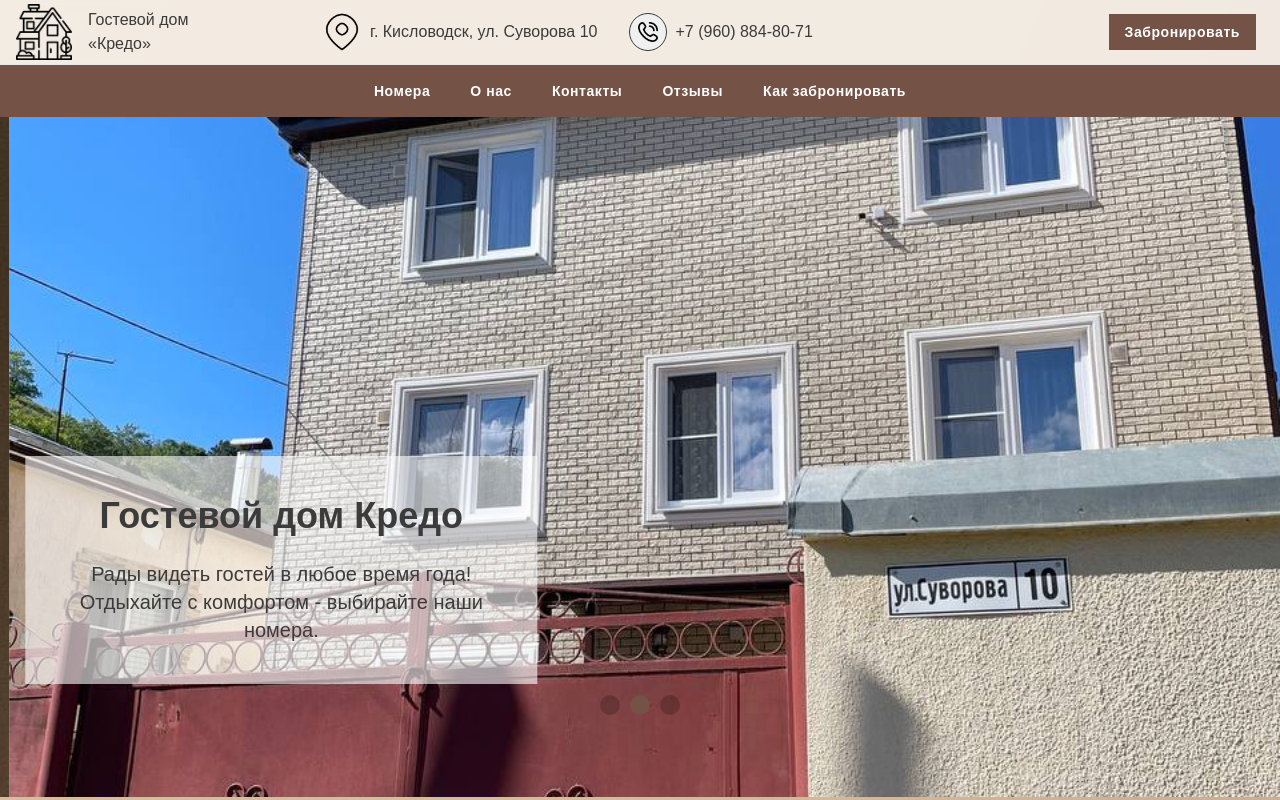
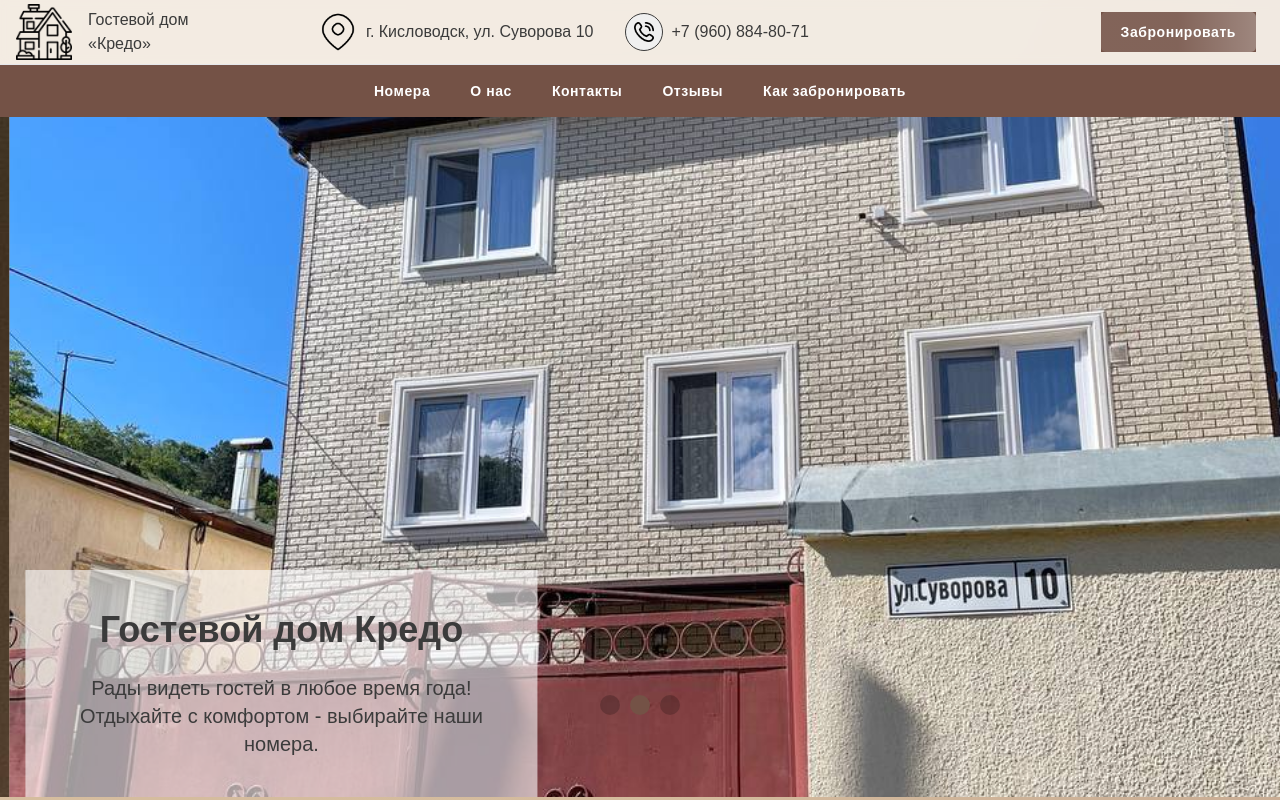
Before and after one commit to Salyens/Next-test-timeweb, a Next.js app: page / in a window 1280 px wide. Shown: the top 800 px of the page. Built offline with nearby package versions, Linux system fonts and the light colour scheme.

Commit message:
Enhance Button component with shimmer effect and motion animation
- Add shimmer button style with gradient background
- Implement Framer Motion animation for button background
- Update Button component to use motion button
- Adjust EmblaCarousel and HeaderLinks animation timings

```diff
--- a/src/components/Button/button.module.css
+++ b/src/components/Button/button.module.css
@@ -1,5 +1,5 @@
 .button {
-  @apply bg-secondary text-white px-4 py-2 font-bold text-sm;
+  @apply bg-secondary text-white font-bold text-sm;
   transition: all 0.3s ease;
   letter-spacing: 0.04em;
   cursor: pointer;
@@ -8,3 +8,21 @@
 .button:hover {
   @apply bg-secondary-hover;
 }
+
+.shimmerButton {
+  background: linear-gradient(
+    90deg,
+    rgba(255, 255, 255, 0.1) 25%,
+    rgba(255, 255, 255, 0.3) 50%,
+    rgba(255, 255, 255, 0.1) 75%
+  );
+  background-size: 200% 100%;
+  color: #fff;
+  padding: 10px 20px;
+  border: none;
+  width: 100%;
+  border-radius: 5px;
+  cursor: pointer;
+  position: relative;
+  overflow: hidden;
+}
--- a/src/components/Button/index.tsx
+++ b/src/components/Button/index.tsx
@@ -1,22 +1,40 @@
+"use client";
+
 import React from "react";
 import classNames from "classnames";
 import styles from "./button.module.css";
+import { motion } from "framer-motion";
+
+interface Props {
+  children: React.ReactNode;
+  onClick?: () => void;
+  className?: string;
+}
+
 const Button = ({
   children,
   className,
   ...otherProps
-}: {
-  children: React.ReactNode;
-  onClick?: () => void;
-  className?: string;
-}) => {
+}: Props) => {
   return (
-    <button
-      {...otherProps}
-      className={classNames(styles.button, className)}
-    >
-      {children}
-    </button>
+    <div className={styles.button}>
+      <motion.button
+        className={classNames(
+          styles.shimmerButton,
+          className
+        )}
+        initial={{ backgroundPosition: "200% 0" }}
+        animate={{ backgroundPosition: "-200% 0" }}
+        transition={{
+          duration: 1,
+          repeat: Infinity,
+          repeatDelay: 2,
+        }}
+        {...otherProps}
+      >
+        {children}
+      </motion.button>
+    </div>
   );
 };
 
--- a/src/components/EmblaCarousel/EmblaCarousel/EmblaCarousel.tsx
+++ b/src/components/EmblaCarousel/EmblaCarousel/EmblaCarousel.tsx
@@ -43,9 +43,9 @@ const EmblaCarousel = (props: Props) => {
           {slides.map((slide: any) => (
             <div className={styles.embla__slide} key={slide.src}>
               <MotionDiv
-                initial={{ opacity: 0 }}
-                animate={{ opacity: 1 }}
-                transition={{ duration: 2 }}
+                initial={{ opacity: 0, scale: 0.1 }}
+                animate={{ opacity: 1, scale: 1 }}
+                transition={{ duration: 0.7 }}
                 className="bg-second-gray relative z-10 top-2/3 -translate-y-1/2 w-full lg:w-2/5
              text-center p-4 lg:p-10 lg:left-4  "
               >
--- a/src/components/Header/HeaderLinks/HeaderLinks.tsx
+++ b/src/components/Header/HeaderLinks/HeaderLinks.tsx
@@ -40,13 +40,13 @@ const itemVariants = {
   open: {
     y: 0,
     transition: {
-      duration: 0.15,
+      duration: 0.3,
     },
   },
   closed: {
     y: 50,
     transition: {
-      duration: 0.15,
+      duration: 0.3,
     },
   },
 };
--- a/src/components/Header/HeaderTop/HeaderTop.tsx
+++ b/src/components/Header/HeaderTop/HeaderTop.tsx
@@ -9,6 +9,7 @@ import Placemark from "@/components/common/Placemark";
 import { MotionDiv } from "@/components/MotionDiv";
 import classNames from "classnames";
 import Button from "@/components/Button";
+
 const HeaderTop = () => {
   const [isCollapsed, setIsCollapsed] = useState(false);
 
```
